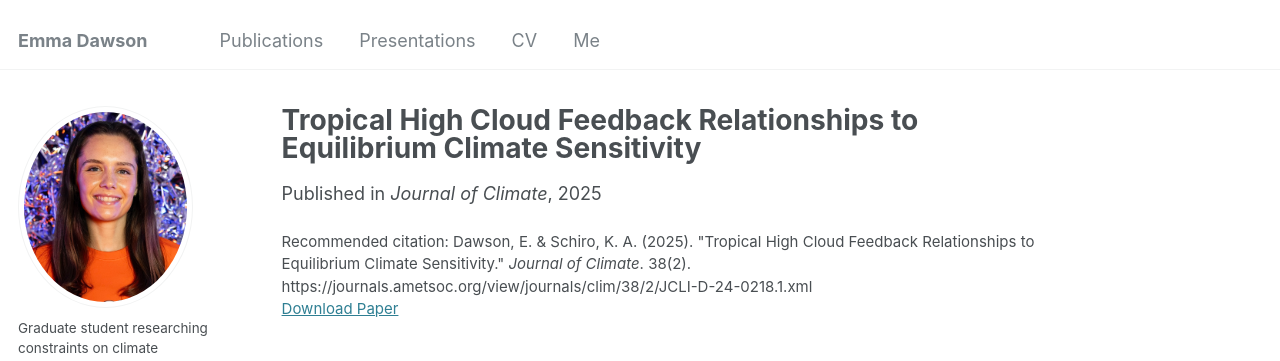
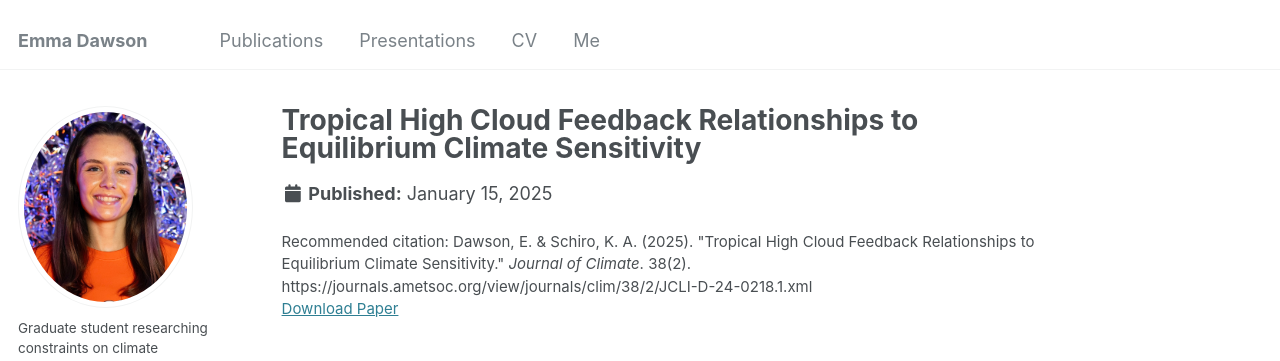
Before and after one commit to Emma-Dawson/Emma-Dawson.github.io, a Jekyll site: the page built from _publications/2009-10-01-paper-title-number-1.md, in a window 1280 px wide. Shown: the top 361 px of the page. Built offline with Jekyll 4.4.1, drawn with Linux system fonts in a browser that asks for light colours; some web fonts are replaced.

Commit message:
edit publications

```diff
--- a/_publications/2009-10-01-paper-title-number-1.md
+++ b/_publications/2009-10-01-paper-title-number-1.md
@@ -5,7 +5,6 @@ category: manuscripts
 permalink: ''
 excerpt: ''
 date: 2025-01-15
-venue: 'Journal of Climate'
 paperurl: 'https://journals.ametsoc.org/view/journals/clim/38/2/JCLI-D-24-0218.1.xml'
 citation: 'Dawson, E. & Schiro, K. A. (2025). &quot;Tropical High Cloud Feedback Relationships to Equilibrium Climate Sensitivity.&quot; <i>Journal of Climate</i>. 38(2). https://journals.ametsoc.org/view/journals/clim/38/2/JCLI-D-24-0218.1.xml'
 ---
```
